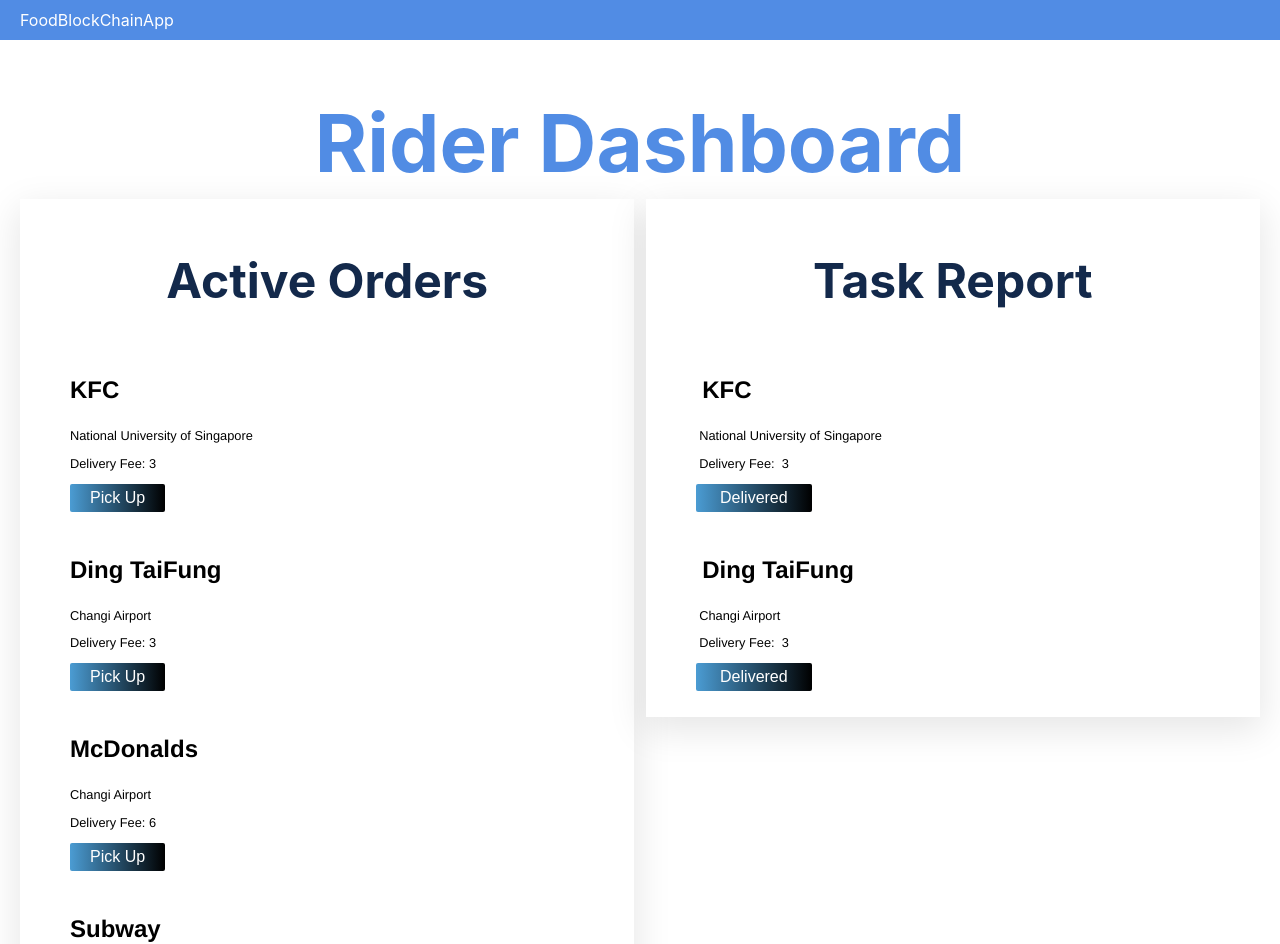
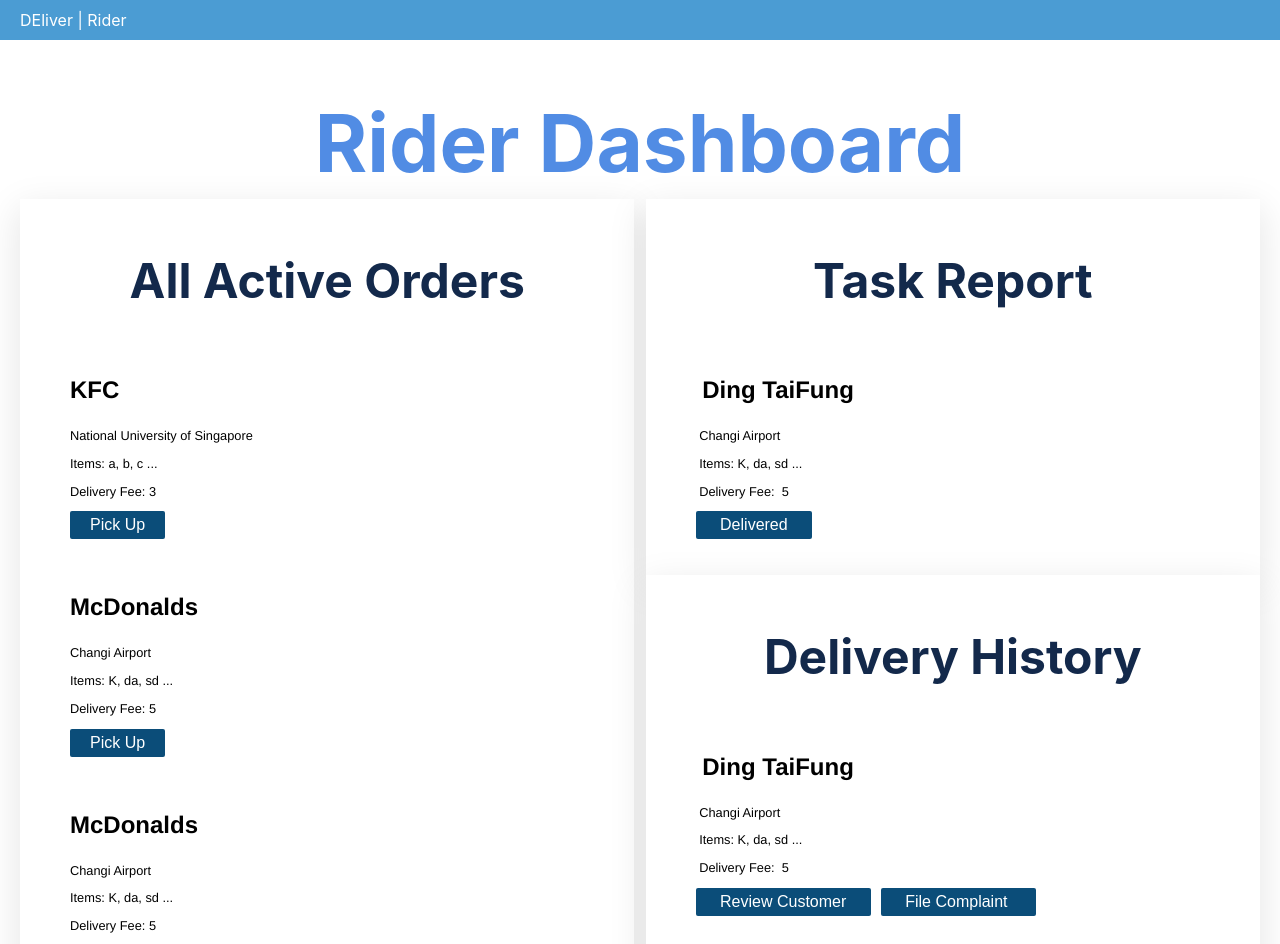
Before and after one commit to SparklinZ/DEliver, a React (Create React App) app in the folder deliver/: page /rider in a window 1280 px wide. Shown: the top 944 px of the page. Built offline with nearby package versions, Linux system fonts and the light colour scheme.

Commit message:
Added completed orders in RiderApp and edited buttons

```diff
--- a/deliver/src/rider/ActiveOrderList.jsx
+++ b/deliver/src/rider/ActiveOrderList.jsx
@@ -4,31 +4,35 @@
 class ActiveOrderList extends Component{
     constructor(){
         super()
-        {/**call lists and created orders**/}
+        /**call lists and created orders**/
         this.state = {
             orders:[
-                {DeliveryAddress: 'National University of Singapore', RestaurantName: 'KFC', FeesOffered: 3},
-                {DeliveryAddress: 'Changi Airport', RestaurantName: 'Ding TaiFung', FeesOffered: 3},
-                {DeliveryAddress: 'Changi Airport', RestaurantName: 'McDonalds', FeesOffered: 6},
-                {DeliveryAddress: 'National University of Singapore', RestaurantName: 'Subway', FeesOffered: 8},
+                {id: '1', DeliveryAddress: 'National University of Singapore', RestaurantName: 'KFC', FeesOffered: 3, items: ['a', 'b', 'c'], itemNum: [1,2,3]},
+                {id: '4', DeliveryAddress: 'Changi Airport', RestaurantName: 'McDonalds', FeesOffered: 5, items: ['K', 'da', 'sd'], itemNum: [1,2,3]},
+                {id: '5', DeliveryAddress: 'Changi Airport', RestaurantName: 'McDonalds', FeesOffered: 5, items: ['K', 'da', 'sd'], itemNum: [1,2,3]}
             ]
         }
+    }
+
+    handlePickUp(id){
+        alert("Accepted Order (ID:" + id + "). Please complete the delivery in an hour.");
+        // call pickupOrder(id);
+        /** call backend pickUpOrder and submit with orderID **/
     }
 
     render(){
         return(
             <div className='activeOrders'>
-                <h1> Active Orders</h1>
+                <h1> All Active Orders </h1>
                 <ul>
-                {/**ADD IN ORDERS GET**/}
                 {
                     this.state['orders'].map(x =>
                     <li>
                      <h3> {x.RestaurantName} </h3>
                      <p> {x.DeliveryAddress} </p>
+                     <p> Items: {x.items.join(', ')} ...</p>
                      <p> Delivery Fee:  {x.FeesOffered} </p>
-                     {/**ON CLICK --> call pick up order and should be removed from main list**/}
-                    <button type="button" >Pick Up</button>
+                    <button type="button" onClick={() => this.handlePickUp(x.id)}> Pick Up </button>
                     </li>)
                 }
                 </ul>
--- /dev/null
+++ b/deliver/src/rider/CompletedOrders.css
@@ -0,0 +1,43 @@
+.taskReport {
+  justify-content: center;
+  align-content: center;
+  text-align: left;
+  box-sizing: content-box;
+  box-shadow: 0px 11px 35px 2px rgba(0, 0, 0, 0.1);
+  background-color: #ffffff;
+  white-space: pre-wrap;
+}
+
+.taskReport h1 {
+  padding-top: 20px;
+  font-size: 3rem;
+  text-align: center;
+  color: #13294b;
+}
+
+ul {
+  justify-content: right;
+  list-style-type: none;
+}
+
+h3 {
+  font: bold 1.5rem Helvetica, Verdana, sans-serif;
+}
+
+li p {
+  font: 200 0.8rem Helvetica, Verdana, sans-serif;
+}
+
+li {
+  overflow: auto;
+}
+
+li:hover {
+  background: #eee;
+  cursor: pointer;
+}
+
+button {
+  margin-right: 10px;
+  margin-bottom: 10px;
+}
--- /dev/null
+++ b/deliver/src/rider/CompletedOrders.jsx
@@ -0,0 +1,58 @@
+import React, {Component} from 'react';
+import './CompletedOrders.css'
+
+class CompletedOrders extends Component{
+    constructor(){
+        super()
+        /**call lists and created orders**/
+        this.state = {
+            orders:[
+                {id: '3', DeliveryAddress: 'Changi Airport', RestaurantName: 'Ding TaiFung', FeesOffered: 5, items: ['K', 'da', 'sd']},
+                {id: '2', DeliveryAddress: 'Marina Bay Sands', RestaurantName: 'Pizza Hut', FeesOffered: 5, items: ['K', 'da', 'sd'], customer: '63FaC9201494f0bd17B9892B9fae4d52fe3BD377'},
+            ]
+        }
+    }
+
+    handleReview(customer){
+        const token = prompt('Rate customer a scale from 1 to 5 with 1 being the most unsatisfactory to 5 being most satisfactory.');
+        if (token < 5 & token > 0 ) {
+            // call backend with review s
+            alert("Review successful.");
+        } else {
+            alert("Invalid Review Rating. Please Try Again.");
+        }
+    }
+
+    handleComplaint(customer){
+        const token = prompt('Please submit supporting evidence along with your complaint.');
+        if (token) {
+            // call backend with review s
+            alert("Complaint successful.");
+        } else {
+            alert("Invalid Complaint. Please Try Again.");
+        }
+    }
+
+    render(){
+        return(
+            <div className='taskReport'>
+                <h1> Delivery History </h1>
+                <ul>
+                {
+                    this.state['orders'].map(x =>
+                    <li>
+                     <h3> {x.RestaurantName} </h3>
+                     <p> {x.DeliveryAddress} </p>
+                     <p> Items: {x.items.join(', ')} ...</p>
+                     <p> Delivery Fee:  {x.FeesOffered} </p>
+                     <button name="review" type="button" onClick={() => this.handleReview(x.customer)}> Review Customer </button>
+                     <button name="complain" type="button" onClick={() => this.handleComplaint(x.customer)}> File Complaint  </button>
+                    </li>)
+                }
+                </ul>
+            </div>
+        )
+    }
+}
+
+export default CompletedOrders;
--- a/deliver/src/rider/Rider.css
+++ b/deliver/src/rider/Rider.css
@@ -19,7 +19,7 @@
 .riderApp button {
   padding: 5px 20px;
   border-radius: 2px;
-  background: linear-gradient(90deg, rgb(75, 156, 211) 0%, rgb(0, 0, 0) 100%);
+  background: rgb(11, 77, 121);
   border: none;
   color: #fff;
   font-size: 1rem;
@@ -27,10 +27,6 @@
 
 .riderApp button:hover {
   cursor: pointer;
-  background: linear-gradient(
-    90deg,
-    rgb(75, 156, 211) 0%,
-    rgb(75, 156, 211) 100%
-  );
-  transition: all 0.4s ease-out;
+  background-color: #00594c; /* Green */
+  color: white;
 }
--- a/deliver/src/rider/Rider.jsx
+++ b/deliver/src/rider/Rider.jsx
@@ -1,6 +1,7 @@
 import React, {Component} from 'react'
 import ActiveOrderList from './ActiveOrderList'
 import RiderOrderList from './RiderOrderList'
+import CompletedOrders from './CompletedOrders'
 import './Rider.css'
 
 
@@ -12,13 +13,14 @@
     render() {
         return (
             <div className='riderApp' style={{width:'100%'}}>
-                <header> FoodBlockChainApp </header>
+                <header style={{ background: '#4B9CD3', color: '#fff', padding: '10px 20px' }}> DEliver | Rider </header>
                 <h1 className='title' > Rider Dashboard  </h1>
                     <div style={{paddingLeft:'20px', width: '48%', float:'left'}}>
                         <ActiveOrderList/>
                     </div>
                     <div style={{width: '48%', float:'right',paddingRight:'20px'}}>
                         <RiderOrderList/>
+                        <CompletedOrders/>
                     </div>
             </div>
         );
--- a/deliver/src/rider/RiderOrderList.jsx
+++ b/deliver/src/rider/RiderOrderList.jsx
@@ -4,23 +4,24 @@
 class RiderOrderList extends Component{
     constructor(){
         super()
-         {/**call lists and created orders**/}
+        /**call lists and created orders**/
         this.state = {
             orders:[
-                {DeliveryAddress: 'National University of Singapore',
-                RestaurantName: 'KFC',
-                FeesOffered: 3},
-                {DeliveryAddress: 'Changi Airport',
-                RestaurantName: 'Ding TaiFung',
-                FeesOffered: 3}
+                {id: '3', DeliveryAddress: 'Changi Airport', RestaurantName: 'Ding TaiFung', FeesOffered: 5, items: ['K', 'da', 'sd']},
             ]
         }
     }
 
-    handleDelivered(event){
+    handleDelivered(id){
         const token = prompt('Please enter customer token for verification.');
-        token.preventDefault();
-        /**call backend!!!!**/
+        // call deliveredOrder(id, token);
+        /** call backend deliveredOrder and submit with orderID and token **/
+        //const successful = true;
+        if (token) {
+            alert("Delivery Successful.");
+        } else {
+            alert("Invalid Customer Token.");
+        }
     }
 
     render(){
@@ -33,8 +34,9 @@
                     <li>
                      <h3> {x.RestaurantName} </h3>
                      <p> {x.DeliveryAddress} </p>
+                     <p> Items: {x.items.join(', ')} ...</p>
                      <p> Delivery Fee:  {x.FeesOffered} </p>
-                     <button type="button" onClick={this.handleDelivered}> Delivered </button>
+                     <button type="button" onClick={() => this.handleDelivered(x.id)}> Delivered </button>
                     </li>)
                 }
                 </ul>
```
